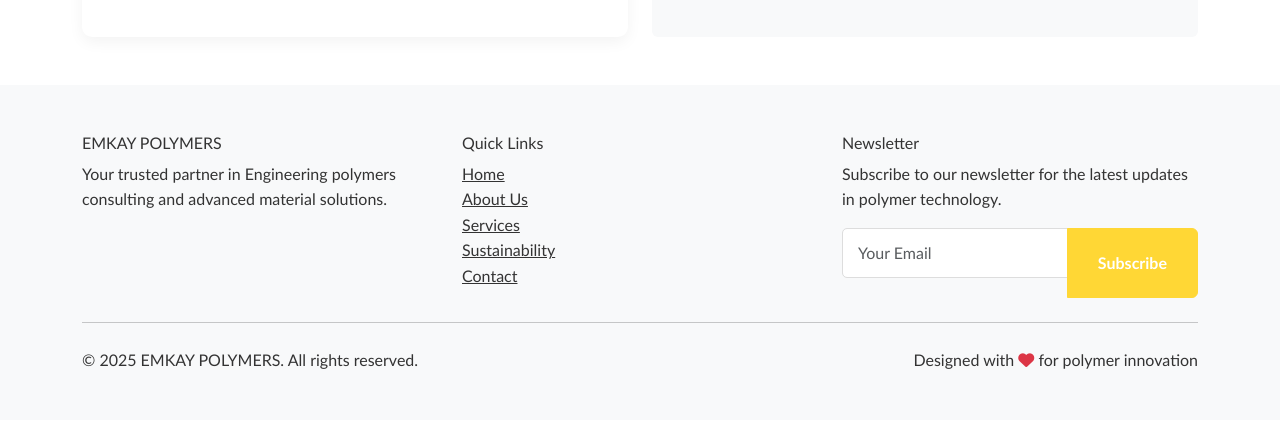
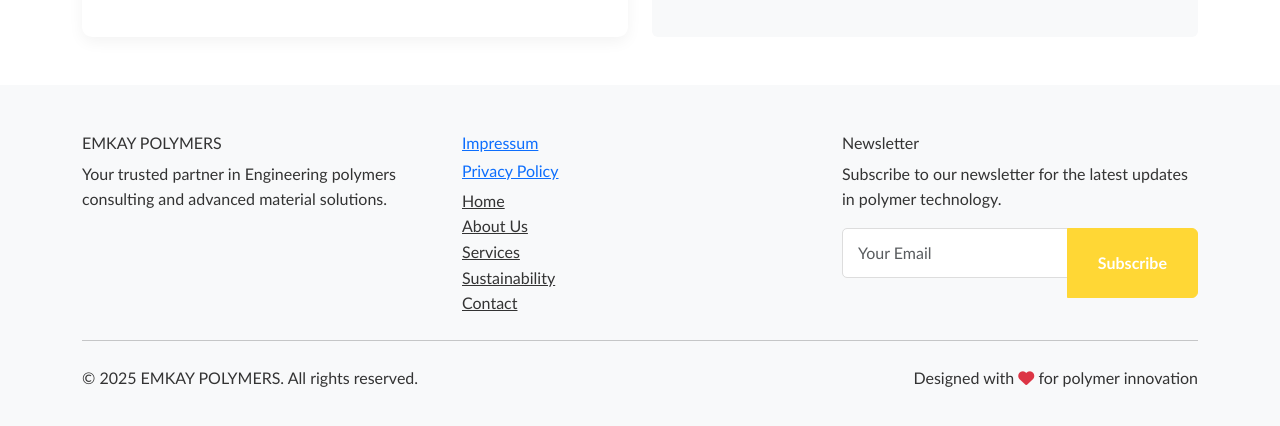
Before and after one commit to nizamquresh72/emkaypolymers, a plain HTML site: page index.html in a window 1280 px wide. Shown: the part 4458-4884 px from the top of the page. Drawn offline with nearby package versions, Linux system fonts and the light colour scheme; a web font is replaced by a local one.

Commit message:
Update index.html

```diff
--- a/index.html
+++ b/index.html
@@ -785,7 +785,9 @@ footer p, footer h4, footer h5, footer form input, footer form button {
                 <p>Your trusted partner in Engineering polymers consulting and advanced material solutions.</p>
             </div>
             <div class="col-lg-4 mb-4 mb-lg-0">
-                <h4 class="">Quick Links</h4>
+                <h4 class=""><a href="pdf/impressum.pdf" target="_blank">Impressum</a></h4>
+                <h4 class=""><a href="pdf/privacy-policy.pdf" target="_blank">Privacy Policy</a></h4>
+
                 <div class="footer-links d-flex flex-column">
                     <a href="#home">Home</a>
                     <a href="#about">About Us</a>
```
